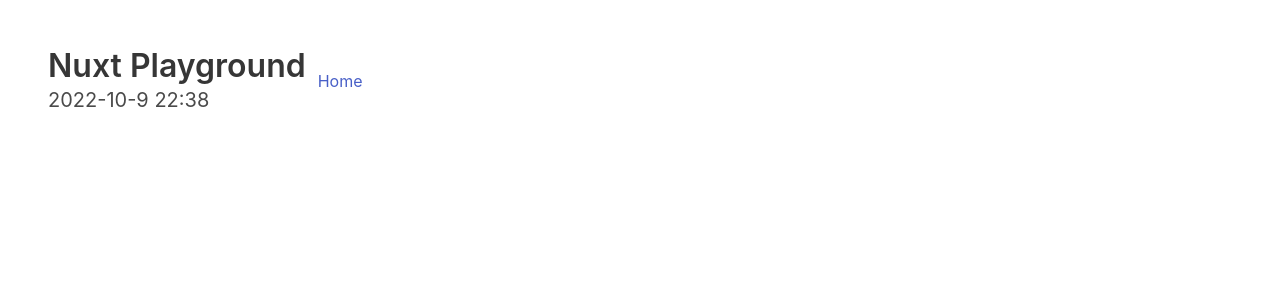
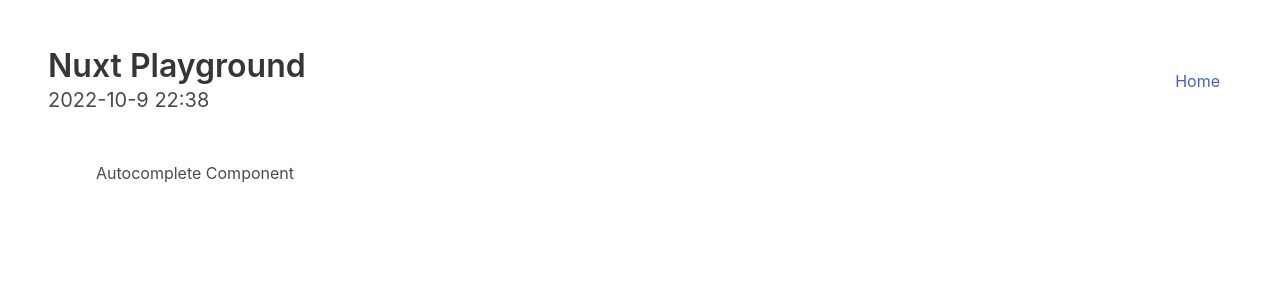
Before and after one commit to MinghongGao/nuxt-playground, a Nuxt app: page /autocomplete in a window 1280 px wide. Shown: the top 300 px of the page. Built offline with nearby package versions, Linux system fonts and the light colour scheme.

Commit message:
Improve style

```diff
--- a/components/Navigation.vue
+++ b/components/Navigation.vue
@@ -7,7 +7,7 @@
       </div>
     </div>
     <div class="navbar-menu">
-      <ul class="navbar-start">
+      <ul class="navbar-end">
         <li class="navbar-item" v-for="route in routes" :key="route.label">
           <NuxtLink :to="route.to">{{ route.label }}</NuxtLink>
         </li>
--- /dev/null
+++ b/pages/autocomplete.vue
@@ -0,0 +1,3 @@
+<template>
+  <section class="section">Autocomplete Component</section>
+</template>
```
